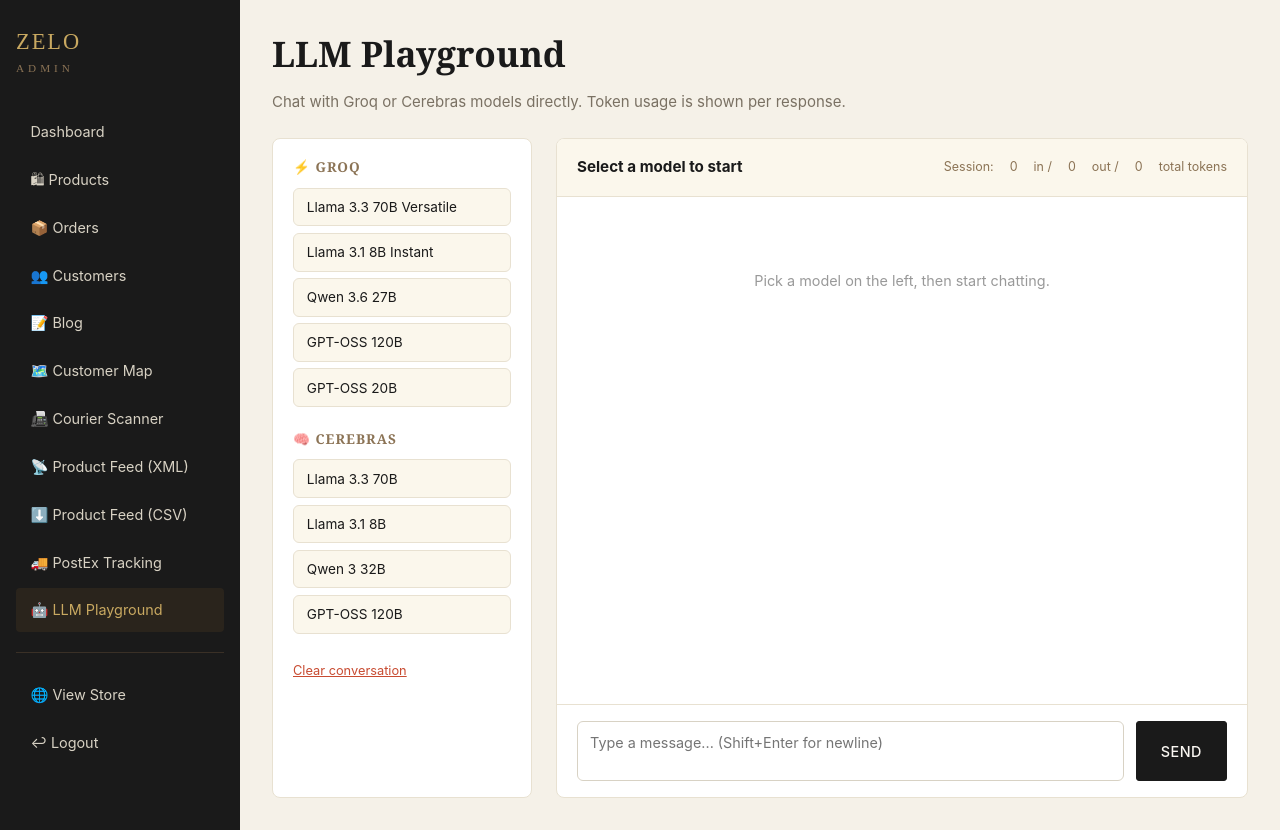
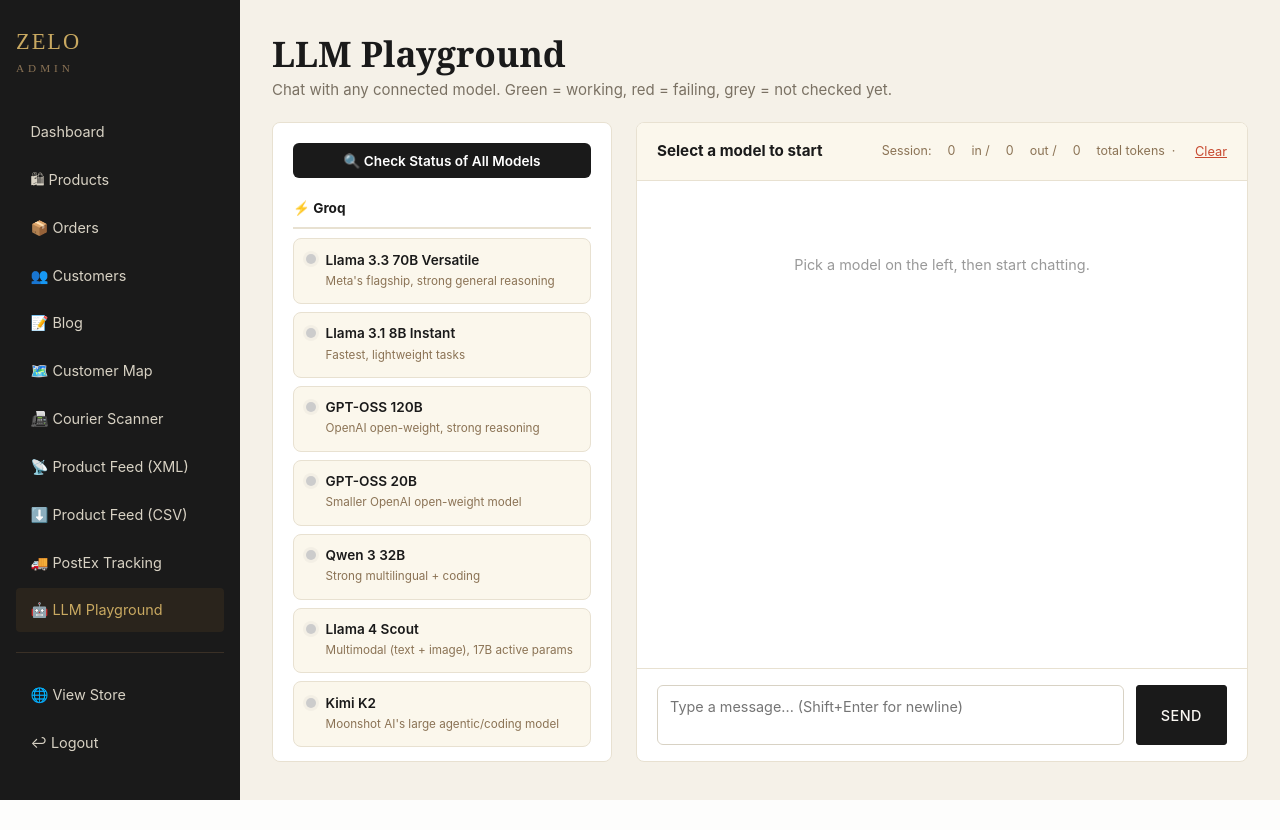
Before and after one commit to manmarsci/zelo, a Flask app: page /admin/llm-playground in a window 1280 px wide. After the commit the page ends 800 px from the top, so only its background shows below. Run offline with Flask 3, Linux system fonts and the light colour scheme; the visitor is signed in with stand-in values (Sample User, id 1); data that the repository does not hold is empty; some libraries are stand-ins or nearby versions.

Commit message:
code addition

```diff
--- a/app.py
+++ b/app.py
@@ -1,6 +1,5 @@
 from flask import Flask, render_template, request, redirect, url_for, flash, session, jsonify, abort
 from functools import wraps
-from groq import Groq
 import os
 # Must happen before duckdb is imported/used — Vercel's filesystem is read-only
 # except /tmp, and duckdb needs a resolvable home directory.
@@ -15,6 +14,9 @@ from datetime import datetime
 import duckdb
 import requests
 from werkzeug.security import generate_password_hash, check_password_hash
+from groq import Groq
+from google import genai
+from google.genai import types as genai_types
 
 app = Flask(__name__)
 app.secret_key = os.environ.get("SECRET_KEY", os.environ.get("FLASK_SECRET_KEY", "super-secret-key-for-sessions"))
@@ -22,7 +24,11 @@ app.secret_key = os.environ.get("SECRET_KEY", os.environ.get("FLASK_SECRET_KEY",
 SITE_URL = os.getenv("SITE_URL", "https://zeloliveboutique.manmarsci.com").rstrip("/")
 app.jinja_env.globals.update(site_url=SITE_URL)
 
-groq_client = Groq(api_key=os.getenv("GROQ_API_KEY"))
+# Both clients are guarded: if a key is missing, the client stays None instead of
+# crashing the whole app at import time. _call_llm() raises a clean per-request
+# error in that case, which the playground UI already knows how to display.
+groq_client = Groq(api_key=os.getenv("GROQ_API_KEY")) if os.getenv("GROQ_API_KEY") else None
+gemini_client = genai.Client(api_key=os.getenv("GEMINI_API_KEY")) if os.getenv("GEMINI_API_KEY") else None
 
 DELIVERY_CHARGES = float(os.getenv("DELIVERY_CHARGES", 150))
 FREE_DELIVERY_ABOVE = float(os.getenv("FREE_DELIVERY_ABOVE", 3000))
@@ -1245,27 +1251,167 @@ def admin_map():
     return render_template("admin/map.html", map_data=map_data, map_data_list=map_data_list, max_count=max_count)
 
 # ---------- Admin: LLM Playground ----------
+# NOTE on maintenance: every one of these providers deprecates/renames model IDs
+# on a rolling basis (Cerebras in particular churns its public-endpoint catalog
+# every few weeks). If a model in this list starts always showing red/failing in
+# "Check Status", it has likely been retired upstream — check the provider's own
+# model/deprecation page and swap the id here rather than assuming it's a bug in
+# this app. Last verified against provider docs: September 2026.
 LLM_MODELS = {
     "groq": [
-        {"id": "llama-3.3-70b-versatile", "label": "Llama 3.3 70B Versatile"},
-        {"id": "llama-3.1-8b-instant", "label": "Llama 3.1 8B Instant"},
-        {"id": "qwen/qwen3.6-27b", "label": "Qwen 3.6 27B"},
-        {"id": "openai/gpt-oss-120b", "label": "GPT-OSS 120B"},
-        {"id": "openai/gpt-oss-20b", "label": "GPT-OSS 20B"},
+        {"id": "llama-3.3-70b-versatile", "label": "Llama 3.3 70B Versatile", "desc": "Meta's flagship, strong general reasoning"},
+        {"id": "llama-3.1-8b-instant", "label": "Llama 3.1 8B Instant", "desc": "Fastest, lightweight tasks"},
+        {"id": "openai/gpt-oss-120b", "label": "GPT-OSS 120B", "desc": "OpenAI open-weight, strong reasoning"},
+        {"id": "openai/gpt-oss-20b", "label": "GPT-OSS 20B", "desc": "Smaller OpenAI open-weight model"},
+        {"id": "qwen/qwen3-32b", "label": "Qwen 3 32B", "desc": "Strong multilingual + coding"},
+        {"id": "meta-llama/llama-4-scout-17b-16e-instruct", "label": "Llama 4 Scout", "desc": "Multimodal (text + image), 17B active params"},
+        {"id": "moonshotai/kimi-k2-instruct-0905", "label": "Kimi K2", "desc": "Moonshot AI's large agentic/coding model"},
     ],
     "cerebras": [
-        {"id": "llama-3.3-70b", "label": "Llama 3.3 70B"},
-        {"id": "llama3.1-8b", "label": "Llama 3.1 8B"},
-        {"id": "qwen-3-32b", "label": "Qwen 3 32B"},
-        {"id": "gpt-oss-120b", "label": "GPT-OSS 120B"},
+        {"id": "gpt-oss-120b", "label": "GPT-OSS 120B", "desc": "OpenAI open-weight on Cerebras wafer-scale speed"},
+        {"id": "qwen-3.8-27b", "label": "Qwen 3.8 27B", "desc": "Current public-endpoint Qwen tier on Cerebras"},
+    ],
+    "openrouter": [
+        {"id": "anthropic/claude-sonnet-4.5", "label": "Claude Sonnet 4.5", "desc": "Anthropic's flagship coding/reasoning model"},
+        {"id": "openai/gpt-5.1", "label": "GPT-5.1", "desc": "OpenAI's latest flagship"},
+        {"id": "google/gemini-2.5-pro", "label": "Gemini 2.5 Pro (via OpenRouter)", "desc": "Google flagship, long context"},
+        {"id": "deepseek/deepseek-chat", "label": "DeepSeek Chat", "desc": "Strong reasoning, very cost-efficient"},
+        {"id": "meta-llama/llama-3.3-70b-instruct", "label": "Llama 3.3 70B", "desc": "General-purpose open model"},
+        {"id": "qwen/qwen3-max", "label": "Qwen3 Max", "desc": "Alibaba's flagship reasoning model"},
+        {"id": "openrouter/free", "label": "Free Model Router", "desc": "Auto-picks best available free model"},
+    ],
+    "gemini": [
+        {"id": "gemini-2.5-pro", "label": "Gemini 2.5 Pro", "desc": "Google's flagship, strongest reasoning (retiring Oct 16, 2026)"},
+        {"id": "gemini-2.5-flash", "label": "Gemini 2.5 Flash", "desc": "Fast, cost-efficient, strong quality (retiring Oct 16, 2026)"},
+        {"id": "gemini-2.5-flash-lite", "label": "Gemini 2.5 Flash-Lite", "desc": "Cheapest, lowest-latency current-gen option"},
+        {"id": "gemini-3.5-flash", "label": "Gemini 3.5 Flash", "desc": "Newer-gen Flash, no announced shutdown date"},
     ]
 }
 
+PROVIDER_META = {
+    "groq": {"label": "⚡ Groq", "color": "#f97316"},
+    "cerebras": {"label": "🧠 Cerebras", "color": "#8b5cf6"},
+    "openrouter": {"label": "🌐 OpenRouter", "color": "#06b6d4"},
+    "gemini": {"label": "✨ Gemini", "color": "#3b82f6"},
+}
+
+
+def _call_llm(provider, model, messages, max_tokens=None):
+    """Shared call path used by both health check and chat. Returns (reply_text, usage_dict)."""
+    if provider == "groq":
+        if not groq_client:
+            raise RuntimeError("GROQ_API_KEY is not set on the server.")
+        resp = groq_client.chat.completions.create(
+            model=model, messages=messages, temperature=0.7,
+            max_tokens=max_tokens
+        )
+        reply = resp.choices[0].message.content
+        usage = {
+            "input_tokens": resp.usage.prompt_tokens if resp.usage else None,
+            "output_tokens": resp.usage.completion_tokens if resp.usage else None,
+            "total_tokens": resp.usage.total_tokens if resp.usage else None,
+        }
+        return reply, usage
+
+    elif provider == "cerebras":
+        api_key = os.getenv("CEREBRAS_API_KEY")
+        if not api_key:
+            raise RuntimeError("CEREBRAS_API_KEY is not set on the server.")
+        headers = {"Authorization": f"Bearer {api_key}", "Content-Type": "application/json"}
+        payload = {"model": model, "messages": messages, "temperature": 0.7}
+        if max_tokens:
+            payload["max_tokens"] = max_tokens
+        r = requests.post("https://api.cerebras.ai/v1/chat/completions",
+                          json=payload, headers=headers, timeout=30)
+        if r.status_code != 200:
+            raise RuntimeError(f"Cerebras {r.status_code}: {r.text[:300]}")
+        result = r.json()
+        reply = result["choices"][0]["message"]["content"]
+        u = result.get("usage", {})
+        usage = {"input_tokens": u.get("prompt_tokens"), "output_tokens": u.get("completion_tokens"),
+                  "total_tokens": u.get("total_tokens")}
+        return reply, usage
+
+    elif provider == "openrouter":
+        api_key = os.getenv("OPENROUTER_API_KEY")
+        if not api_key:
+            raise RuntimeError("OPENROUTER_API_KEY is not set on the server.")
+        headers = {
+            "Authorization": f"Bearer {api_key}",
+            "Content-Type": "application/json",
+            "HTTP-Referer": SITE_URL,
+            "X-Title": "ZELO LLM Playground"
+        }
+        payload = {"model": model, "messages": messages}
+        if max_tokens:
+            payload["max_tokens"] = max_tokens
+        r = requests.post("https://openrouter.ai/api/v1/chat/completions",
+                          json=payload, headers=headers, timeout=45)
+        if r.status_code != 200:
+            raise RuntimeError(f"OpenRouter {r.status_code}: {r.text[:300]}")
+        result = r.json()
+        reply = result["choices"][0]["message"]["content"]
+        u = result.get("usage", {})
+        usage = {"input_tokens": u.get("prompt_tokens"), "output_tokens": u.get("completion_tokens"),
+                  "total_tokens": u.get("total_tokens")}
+        return reply, usage
+
+    elif provider == "gemini":
+        if not gemini_client:
+            raise RuntimeError("GEMINI_API_KEY is not set on the server.")
+        # Convert OpenAI-style messages into a single prompt (simple, reliable for this tool)
+        prompt_parts = []
+        for m in messages:
+            role = "User" if m["role"] == "user" else "Assistant"
+            prompt_parts.append(f"{role}: {m['content']}")
+        prompt = "\n\n".join(prompt_parts)
+
+        resp = gemini_client.models.generate_content(
+            model=model,
+            contents=prompt,
+            config=genai_types.GenerateContentConfig(
+                temperature=0.7,
+                max_output_tokens=max_tokens
+            ) if max_tokens else genai_types.GenerateContentConfig(temperature=0.7)
+        )
+        reply = resp.text
+        usage = {"input_tokens": None, "output_tokens": None, "total_tokens": None}
+        if hasattr(resp, "usage_metadata") and resp.usage_metadata:
+            um = resp.usage_metadata
+            usage = {
+                "input_tokens": getattr(um, "prompt_token_count", None),
+                "output_tokens": getattr(um, "candidates_token_count", None),
+                "total_tokens": getattr(um, "total_token_count", None),
+            }
+        return reply, usage
+
+    else:
+        raise RuntimeError(f"Unknown provider: {provider}")
+
 
 @app.route("/admin/llm-playground")
 @admin_required
 def admin_llm_playground():
-    return render_template("admin/llm_playground.html", llm_models=LLM_MODELS)
+    return render_template("admin/llm_playground.html", llm_models=LLM_MODELS, provider_meta=PROVIDER_META)
+
+
+@app.route("/admin/llm-playground/health", methods=["POST"])
+@admin_required
+def admin_llm_health():
+    data = request.get_json(force=True, silent=True) or {}
+    provider = data.get("provider")
+    model = data.get("model")
+    if not provider or not model:
+        return jsonify({"ok": False, "error": "provider and model required"}), 400
+
+    start = time.time()
+    try:
+        _call_llm(provider, model, [{"role": "user", "content": "Reply with just: OK"}], max_tokens=10)
+        elapsed = round((time.time() - start) * 1000)
+        return jsonify({"ok": True, "latency_ms": elapsed})
+    except Exception as e:
+        elapsed = round((time.time() - start) * 1000)
+        return jsonify({"ok": False, "error": str(e)[:200], "latency_ms": elapsed})
 
 
 @app.route("/admin/llm-playground/chat", methods=["POST"])
@@ -1284,55 +1430,8 @@ def admin_llm_chat():
         return jsonify({"error": "provider, model, and messages are required"}), 400
 
     try:
-        if provider == "groq":
-            resp = groq_client.chat.completions.create(
-                model=model,
-                messages=messages,
-                temperature=0.7,
-            )
-            reply = resp.choices[0].message.content
-            usage = {
-                "input_tokens": resp.usage.prompt_tokens if resp.usage else None,
-                "output_tokens": resp.usage.completion_tokens if resp.usage else None,
-                "total_tokens": resp.usage.total_tokens if resp.usage else None,
-            }
-
-        elif provider == "cerebras":
-            api_key = os.getenv("CEREBRAS_API_KEY")
-            if not api_key:
-                return jsonify({"error": "CEREBRAS_API_KEY is not set in the server environment. Add it in Vercel → Project Settings → Environment Variables and redeploy."}), 500
-
-            headers = {
-                "Authorization": f"Bearer {api_key}",
-                "Content-Type": "application/json"
-            }
-            payload = {"model": model, "messages": messages, "temperature": 0.7}
-
-            try:
-                r = requests.post("https://api.cerebras.ai/v1/chat/completions",
-                                  json=payload, headers=headers, timeout=30)
-            except requests.exceptions.RequestException as net_err:
-                print(f"Cerebras network error: {net_err}")
-                return jsonify({"error": f"Could not reach Cerebras API: {net_err}"}), 502
-
-            if r.status_code != 200:
-                print(f"Cerebras API error {r.status_code}: {r.text[:500]}")
-                return jsonify({"error": f"Cerebras API error {r.status_code}: {r.text[:300]}"}), 500
-
-            result = r.json()
-            reply = result["choices"][0]["message"]["content"]
-            usage_raw = result.get("usage", {})
-            usage = {
-                "input_tokens": usage_raw.get("prompt_tokens"),
-                "output_tokens": usage_raw.get("completion_tokens"),
-                "total_tokens": usage_raw.get("total_tokens"),
-            }
-
-        else:
-            return jsonify({"error": f"Unknown provider: {provider}"}), 400
-
+        reply, usage = _call_llm(provider, model, messages)
         return jsonify({"success": True, "reply": reply, "usage": usage})
-
     except Exception as e:
         import traceback
         print(f"LLM Playground error ({provider}/{model}): {e}")
@@ -1519,7 +1618,7 @@ def admin_smart_scan():
     if file.filename == '':
         return jsonify({"error": "No file selected"}), 400
 
-    selected_model = request.form.get('model', 'qwen/qwen3.6-27b')
+    selected_model = request.form.get('model', 'meta-llama/llama-4-scout-17b-16e-instruct')
 
     try:
         img_bytes = file.read()
--- a/templates/admin/llm_playground.html
+++ b/templates/admin/llm_playground.html
@@ -1,21 +1,51 @@
 {% extends "admin/base.html" %}
 {% block content %}
 <style>
-.llm-wrap { display:grid; grid-template-columns:260px 1fr; gap:1.5rem; height:calc(100vh - 140px); }
+.llm-header-bar { display:flex; justify-content:space-between; align-items:center; margin-bottom:1.25rem; flex-wrap:wrap; gap:1rem; }
+.llm-wrap { display:grid; grid-template-columns:340px 1fr; gap:1.5rem; height:calc(100vh - 160px); }
+
 .llm-sidebar { background:#fff; border:1px solid #e8e1d1; border-radius:8px; padding:1.25rem; overflow-y:auto; }
-.llm-sidebar h3 { font-size:.85rem; text-transform:uppercase; letter-spacing:1px; color:#8b7355; margin-bottom:.75rem; }
 .llm-provider-group { margin-bottom:1.5rem; }
-.llm-model-btn {
-  display:block; width:100%; text-align:left; padding:.65rem .8rem; margin-bottom:.4rem;
-  border:1px solid #e8e1d1; border-radius:6px; background:#fbf7ec; cursor:pointer; font-size:.85rem; color:#1a1a1a;
+.llm-provider-title { display:flex; justify-content:space-between; align-items:center; font-size:.85rem; font-weight:700; color:#1a1a1a; margin-bottom:.6rem; padding-bottom:.4rem; border-bottom:2px solid #e8e1d1; }
+
+.llm-model-card {
+  display:flex; align-items:flex-start; gap:.6rem; width:100%; text-align:left;
+  padding:.65rem .75rem; margin-bottom:.5rem; border:1px solid #e8e1d1; border-radius:8px;
+  background:#fbf7ec; cursor:pointer; transition:all .15s;
 }
-.llm-model-btn.active { background:#1a1a1a; color:#fff; border-color:#1a1a1a; }
+.llm-model-card:hover { border-color:#c9a961; }
+.llm-model-card.active { background:#1a1a1a; border-color:#1a1a1a; }
+.llm-model-card.active .llm-model-label { color:#fff; }
+.llm-model-card.active .llm-model-desc { color:#bbb; }
+
+.llm-status-dot {
+  flex-shrink:0; width:10px; height:10px; border-radius:50%; margin-top:.3rem;
+  background:#ccc; /* unknown = grey */
+  box-shadow:0 0 0 3px rgba(0,0,0,0.03);
+}
+.llm-status-dot.ok { background:#22c55e; }
+.llm-status-dot.bad { background:#ef4444; }
+.llm-status-dot.checking { background:#f59e0b; animation:llm-pulse 1s infinite; }
+@keyframes llm-pulse { 0%,100%{opacity:1;} 50%{opacity:.4;} }
+
+.llm-model-info { flex:1; min-width:0; }
+.llm-model-label { font-size:.85rem; font-weight:600; color:#1a1a1a; display:block; }
+.llm-model-desc { font-size:.73rem; color:#8b7355; margin-top:.15rem; line-height:1.35; }
+.llm-model-latency { font-size:.68rem; color:#999; margin-top:.2rem; }
+
+.llm-check-all-btn {
+  width:100%; padding:.6rem; margin-bottom:1.25rem; background:#1a1a1a; color:#fff;
+  border:none; border-radius:6px; font-size:.85rem; font-weight:600; cursor:pointer;
+}
+.llm-check-all-btn:hover { background:#c9a961; }
+.llm-check-all-btn:disabled { background:#ccc; cursor:wait; }
+
 .llm-chat-col { display:flex; flex-direction:column; background:#fff; border:1px solid #e8e1d1; border-radius:8px; overflow:hidden; }
-.llm-chat-header { padding:1rem 1.25rem; border-bottom:1px solid #e8e1d1; display:flex; justify-content:space-between; align-items:center; background:#fbf7ec; }
+.llm-chat-header { padding:1rem 1.25rem; border-bottom:1px solid #e8e1d1; display:flex; justify-content:space-between; align-items:center; background:#fbf7ec; flex-wrap:wrap; gap:.5rem; }
 .llm-chat-header strong { font-size:.95rem; }
 .llm-stats { display:flex; gap:1rem; font-size:.78rem; color:#8b7355; }
 .llm-messages { flex:1; overflow-y:auto; padding:1.5rem; display:flex; flex-direction:column; gap:1rem; }
-.llm-msg { max-width:75%; padding:.85rem 1.1rem; border-radius:10px; font-size:.9rem; line-height:1.55; white-space:pre-wrap; }
+.llm-msg { max-width:78%; padding:.85rem 1.1rem; border-radius:10px; font-size:.9rem; line-height:1.55; white-space:pre-wrap; }
 .llm-msg.user { align-self:flex-end; background:#1a1a1a; color:#fff; }
 .llm-msg.assistant { align-self:flex-start; background:#f5f1e8; color:#1a1a1a; }
 .llm-msg-meta { font-size:.7rem; opacity:.6; margin-top:.4rem; }
@@ -24,27 +54,43 @@
 .llm-input-row button { padding:.75rem 1.5rem; }
 .llm-empty { color:#999; text-align:center; margin-top:3rem; font-size:.9rem; }
 .llm-clear-btn { background:none; border:none; color:#c84b31; font-size:.8rem; cursor:pointer; text-decoration:underline; }
+
+@media (max-width: 900px) {
+  .llm-wrap { grid-template-columns:1fr; height:auto; }
+  .llm-sidebar { max-height:340px; }
+  .llm-chat-col { height:70vh; }
+}
 </style>
 
-<h1>LLM Playground</h1>
-<p class="muted" style="margin-bottom:1.5rem;">Chat with Groq or Cerebras models directly. Token usage is shown per response.</p>
+<div class="llm-header-bar">
+  <div>
+    <h1 style="margin-bottom:.25rem;">LLM Playground</h1>
+    <p class="muted" style="margin:0;">Chat with any connected model. Green = working, red = failing, grey = not checked yet.</p>
+  </div>
+</div>
 
 <div class="llm-wrap">
   <!-- Model selector sidebar -->
   <div class="llm-sidebar">
+    <button class="llm-check-all-btn" id="checkAllBtn" onclick="checkAllModels()">🔍 Check Status of All Models</button>
+
+    {% for provider, models in llm_models.items() %}
     <div class="llm-provider-group">
-      <h3>⚡ Groq</h3>
-      {% for m in llm_models.groq %}
-      <button class="llm-model-btn" data-provider="groq" data-model="{{ m.id }}" onclick="selectModel('groq', '{{ m.id }}', this)">{{ m.label }}</button>
+      <div class="llm-provider-title">
+        <span>{{ provider_meta[provider].label }}</span>
+      </div>
+      {% for m in models %}
+      <div class="llm-model-card" data-provider="{{ provider }}" data-model="{{ m.id }}" onclick="selectModel('{{ provider }}', '{{ m.id }}', this)">
+        <span class="llm-status-dot" id="dot-{{ provider }}-{{ m.id | replace('/', '-') | replace('.', '-') }}"></span>
+        <div class="llm-model-info">
+          <span class="llm-model-label">{{ m.label }}</span>
+          <div class="llm-model-desc">{{ m.desc }}</div>
+          <div class="llm-model-latency" id="latency-{{ provider }}-{{ m.id | replace('/', '-') | replace('.', '-') }}"></div>
+        </div>
+      </div>
       {% endfor %}
     </div>
-    <div class="llm-provider-group">
-      <h3>🧠 Cerebras</h3>
-      {% for m in llm_models.cerebras %}
-      <button class="llm-model-btn" data-provider="cerebras" data-model="{{ m.id }}" onclick="selectModel('cerebras', '{{ m.id }}', this)">{{ m.label }}</button>
-      {% endfor %}
-    </div>
-    <button class="llm-clear-btn" onclick="clearChat()">Clear conversation</button>
+    {% endfor %}
   </div>
 
   <!-- Chat column -->
@@ -53,6 +99,7 @@
       <strong id="activeModelLabel">Select a model to start</strong>
       <div class="llm-stats" id="sessionStats">
         Session: <span id="statInput">0</span> in / <span id="statOutput">0</span> out / <span id="statTotal">0</span> total tokens
+        &nbsp;·&nbsp; <button class="llm-clear-btn" onclick="clearChat()">Clear</button>
       </div>
     </div>
     <div class="llm-messages" id="llmMessages">
@@ -71,12 +118,28 @@ let currentModel = null;
 let conversation = [];
 let sessionTokens = { input: 0, output: 0, total: 0 };
 
-function selectModel(provider, model, btn) {
+const ALL_MODELS = [
+  {% for provider, models in llm_models.items() %}
+  {% for m in models %}
+  { provider: '{{ provider }}', model: '{{ m.id }}' },
+  {% endfor %}
+  {% endfor %}
+];
+
+function dotId(provider, model) {
+  return 'dot-' + provider + '-' + model.replace(/\//g, '-').replace(/\./g, '-');
+}
+function latencyId(provider, model) {
+  return 'latency-' + provider + '-' + model.replace(/\//g, '-').replace(/\./g, '-');
+}
+
+function selectModel(provider, model, cardEl) {
   currentProvider = provider;
   currentModel = model;
-  document.querySelectorAll('.llm-model-btn').forEach(b => b.classList.remove('active'));
-  btn.classList.add('active');
-  document.getElementById('activeModelLabel').textContent = `${provider === 'groq' ? 'Groq' : 'Cerebras'} — ${btn.textContent}`;
+  document.querySelectorAll('.llm-model-card').forEach(c => c.classList.remove('active'));
+  cardEl.classList.add('active');
+  const label = cardEl.querySelector('.llm-model-label').textContent;
+  document.getElementById('activeModelLabel').textContent = `${provider} — ${label}`;
   document.getElementById('llmInput').disabled = false;
   document.getElementById('llmSendBtn').disabled = false;
   document.getElementById('llmInput').focus();
@@ -86,8 +149,7 @@ function clearChat() {
   conversation = [];
   sessionTokens = { input: 0, output: 0, total: 0 };
   updateStats();
-  const messagesDiv = document.getElementById('llmMessages');
-  messagesDiv.innerHTML = '<div class="llm-empty" id="llmEmpty">Conversation cleared. Keep chatting or pick a new model.</div>';
+  document.getElementById('llmMessages').innerHTML = '<div class="llm-empty" id="llmEmpty">Conversation cleared. Keep chatting or pick a new model.</div>';
 }
 
 function updateStats() {
@@ -133,13 +195,8 @@ async function sendMessage() {
     const response = await fetch('{{ url_for("admin_llm_chat") }}', {
       method: 'POST',
       headers: { 'Content-Type': 'application/json' },
-      body: JSON.stringify({
-        provider: currentProvider,
-        model: currentModel,
-        messages: conversation
-      })
+      body: JSON.stringify({ provider: currentProvider, model: currentModel, messages: conversation })
     });
-
     const result = await response.json();
 
     if (!result.success) {
@@ -170,5 +227,48 @@ document.getElementById('llmInput').addEventListener('keydown', function(e) {
     sendMessage();
   }
 });
+
+// ---------- Status checking ----------
+async function checkOneModel(provider, model) {
+  const dot = document.getElementById(dotId(provider, model));
+  const latencyEl = document.getElementById(latencyId(provider, model));
+  if (!dot) return;
+  dot.className = 'llm-status-dot checking';
+
+  try {
+    const res = await fetch('{{ url_for("admin_llm_health") }}', {
+      method: 'POST',
+      headers: { 'Content-Type': 'application/json' },
+      body: JSON.stringify({ provider, model })
+    });
+    const data = await res.json();
+    dot.className = 'llm-status-dot ' + (data.ok ? 'ok' : 'bad');
+    dot.title = data.ok ? `Working (${data.latency_ms}ms)` : (data.error || 'Failed');
+    if (latencyEl) latencyEl.textContent = data.ok ? `${data.latency_ms}ms` : '⚠ ' + (data.error || 'failed').slice(0, 50);
+  } catch (err) {
+    dot.className = 'llm-status-dot bad';
+    dot.title = err.message;
+    if (latencyEl) latencyEl.textContent = '⚠ network error';
+  }
+}
+
+async function checkAllModels() {
+  const btn = document.getElementById('checkAllBtn');
+  btn.disabled = true;
+  btn.textContent = '🔍 Checking all models...';
+
+  // Run checks with limited concurrency (4 at a time) to avoid rate limits
+  const queue = [...ALL_MODELS];
+  const workers = Array(4).fill(null).map(async () => {
+    while (queue.length) {
+      const { provider, model } = queue.shift();
+      await checkOneModel(provider, model);
+    }
+  });
+  await Promise.all(workers);
+
+  btn.disabled = false;
+  btn.textContent = '🔍 Check Status of All Models';
+}
 </script>
 {% endblock %}
```
Also changed, not shown: 2 other files.
